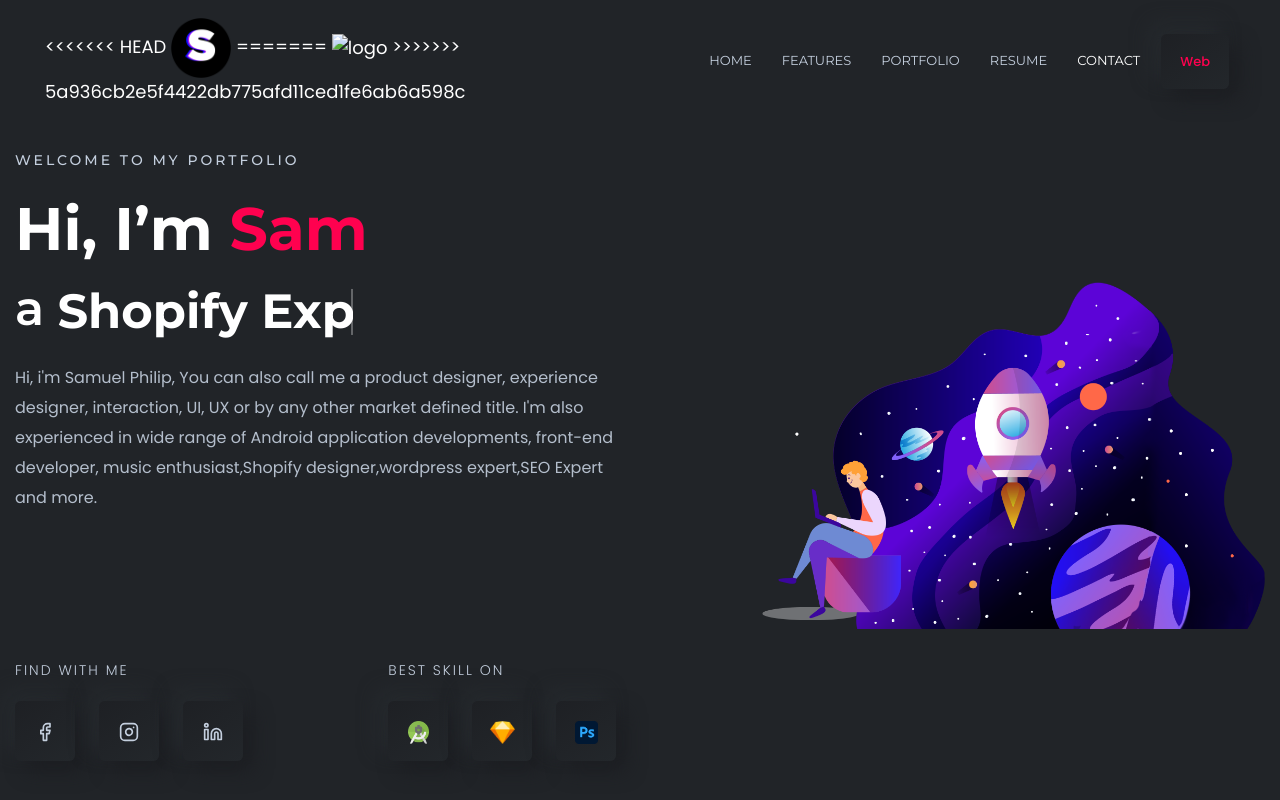
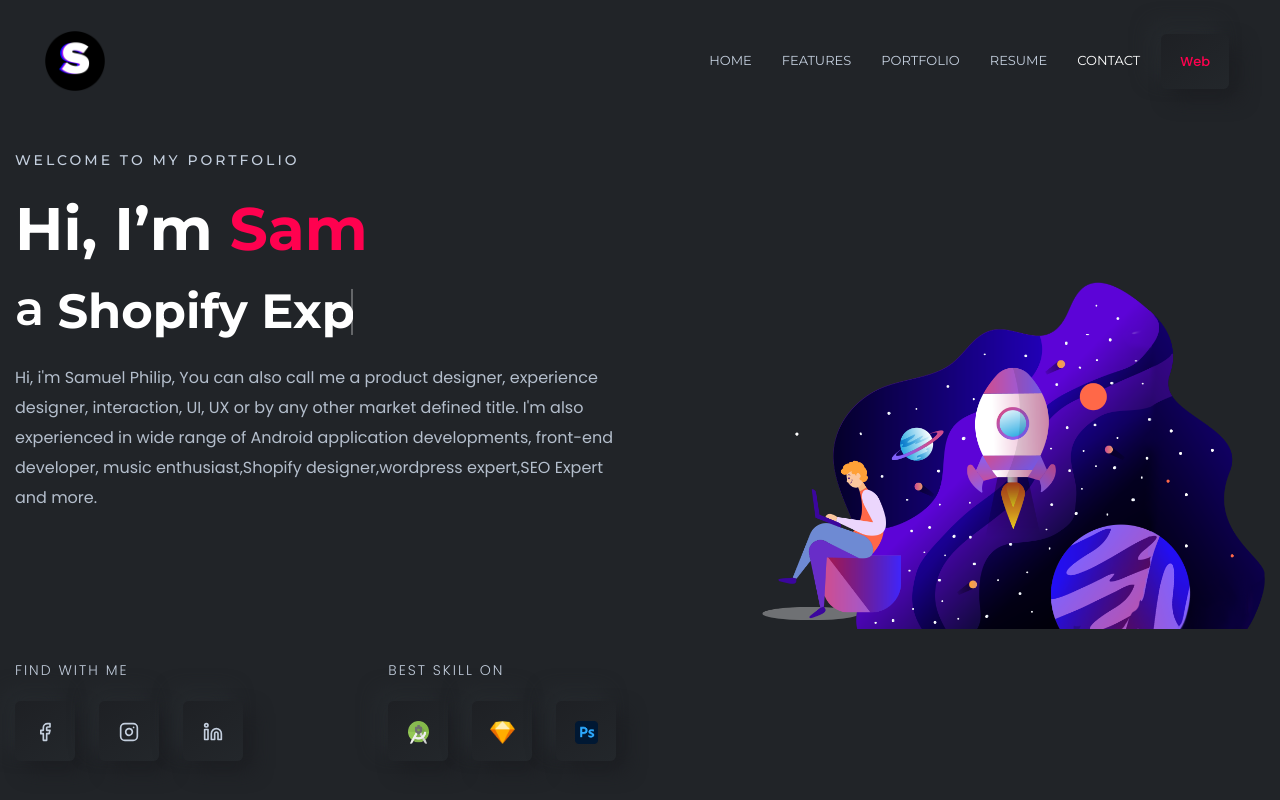
Before and after one commit to ineffablesam/samuel_portfolio, a plain HTML site: page index.html in a window 1280 px wide. Shown: the top 800 px of the page. Drawn offline with Linux system fonts and the light colour scheme; files whose address does not match are found by name.

Commit message:
Update index.html

```diff
--- a/index.html
+++ b/index.html
@@ -31,11 +31,7 @@
                 <div class="header-left">
                     <div class="logo">
                         <a href="index.html">
-<<<<<<< HEAD
                             <img src="assets/images/logo/logo.png" alt="logo"width="60px" height="85px">
-=======
-                            <img src="assets/images/logo/png" alt="logo">
->>>>>>> 5a936cb2e5f4422db775afd11ced1fe6ab6a598c
                         </a>
                     </div>
                 </div>
```
